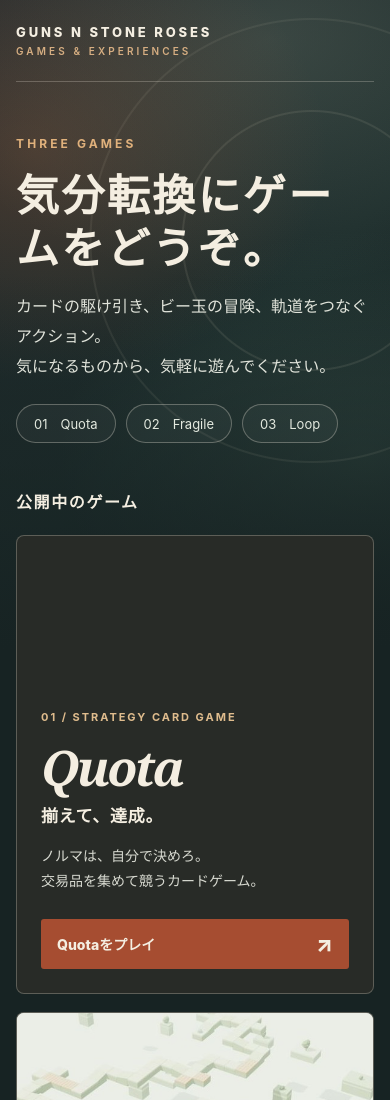
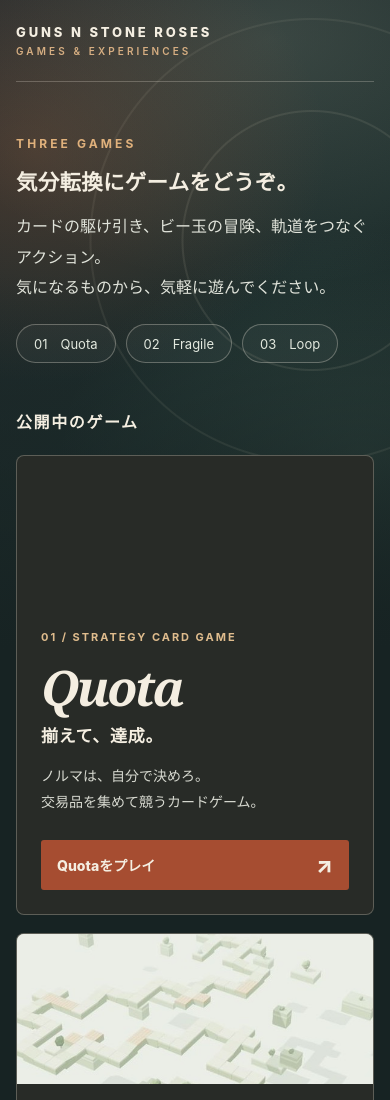
Before and after one commit to 428desmo/quota, a plain HTML site: page portal/index.html in a window 390 px wide. Shown: the top 1100 px of the page. Drawn offline with Linux system fonts and the light colour scheme.

Commit message:
Fit portal welcome heading on one line

```diff
--- a/portal/index.html
+++ b/portal/index.html
@@ -24,7 +24,7 @@
     .header-note { color: var(--muted); letter-spacing: .16em; font-size: 11px; white-space: nowrap; }
     main { padding-top: clamp(58px, 6vw, 82px); }
     .eyebrow { color: #e0b17c; letter-spacing: .26em; font-size: 12px; font-weight: 750; text-transform: uppercase; }
-    h1 { margin: 18px 0 16px; font-family: "Yu Mincho", "Hiragino Mincho ProN", Georgia, serif; font-size: clamp(47px, 6.6vw, 82px); font-weight: 600; line-height: 1.23; letter-spacing: .055em; text-wrap: balance; }
+    h1 { margin: 18px 0 16px; font-family: "Yu Mincho", "Hiragino Mincho ProN", Georgia, serif; font-size: clamp(30px, 4.8vw, 64px); font-weight: 600; line-height: 1.23; letter-spacing: .025em; white-space: nowrap; }
     .lead { margin: 0; max-width: 760px; color: #e0e3da; font-size: clamp(16px, 1.5vw, 18px); line-height: 1.9; }
     .game-jump { margin-top: 28px; display: flex; flex-wrap: wrap; gap: 10px; }
     .game-jump a { padding: 9px 17px; border: 1px solid rgba(244,238,225,.3); border-radius: 999px; color: #e3e9df; background: rgba(255,255,255,.035); font-size: 13px; text-decoration: none; transition: background .18s, border-color .18s; }
@@ -57,7 +57,7 @@
       .header-note, .section-heading small { display: none; }
       .site::before, .site::after { height: 650px; }
       main { padding-top: 54px; }
-      h1 { font-size: clamp(43px, 11vw, 62px); }
+      h1 { font-size: clamp(20px, 5.5vw, 28px); letter-spacing: .015em; }
       .lead { font-size: 16px; }
       .game-jump { margin-top: 22px; }
       .section-heading { margin-top: 46px; }
```
